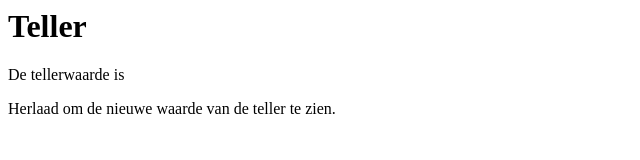
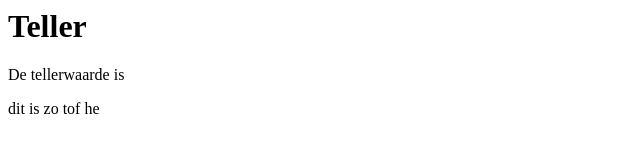
Before and after one commit to MauriLenn/TAGP-cowboy, a plain HTML site: page priv/index.html in a window 1280 px wide. Shown: the whole page, without its empty margins (0-640 px from the left). Drawn offline with Linux system fonts and the light colour scheme.

Commit message:
werkende versie + erlang buizenstelsel

```diff
--- a/priv/index.html
+++ b/priv/index.html
@@ -1,11 +1,11 @@
 <html>
 <head>
         <meta charset=\"utf-8\">
-        <title>Teller!</title>
+        <title>TAGP</title>
 </head>
 <body>
   <h1>Teller</h1>
   <p>De tellerwaarde is </p>
-  <p>Herlaad om de nieuwe waarde van de teller te zien.</p>
+  <p>dit is zo tof he</p>
 </body>
 </html>
```
Also changed, not shown: 19 other files.
